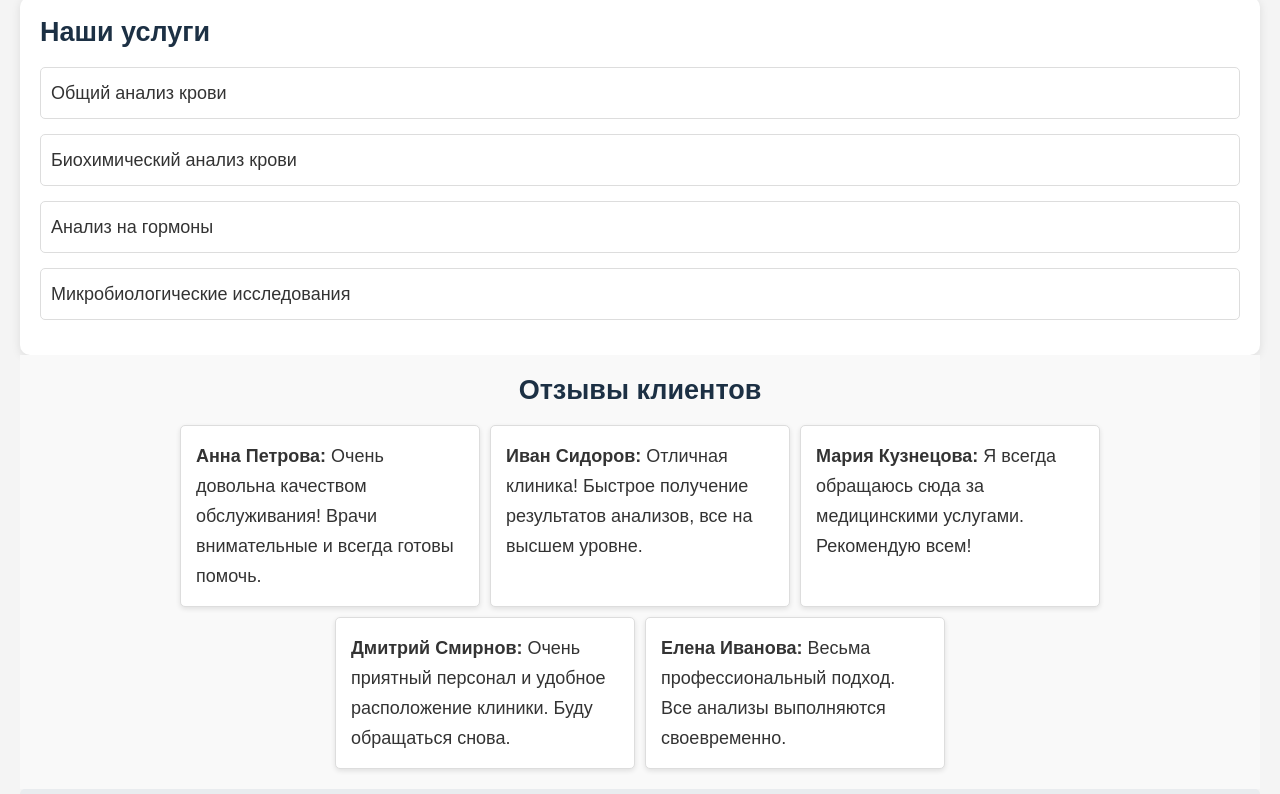
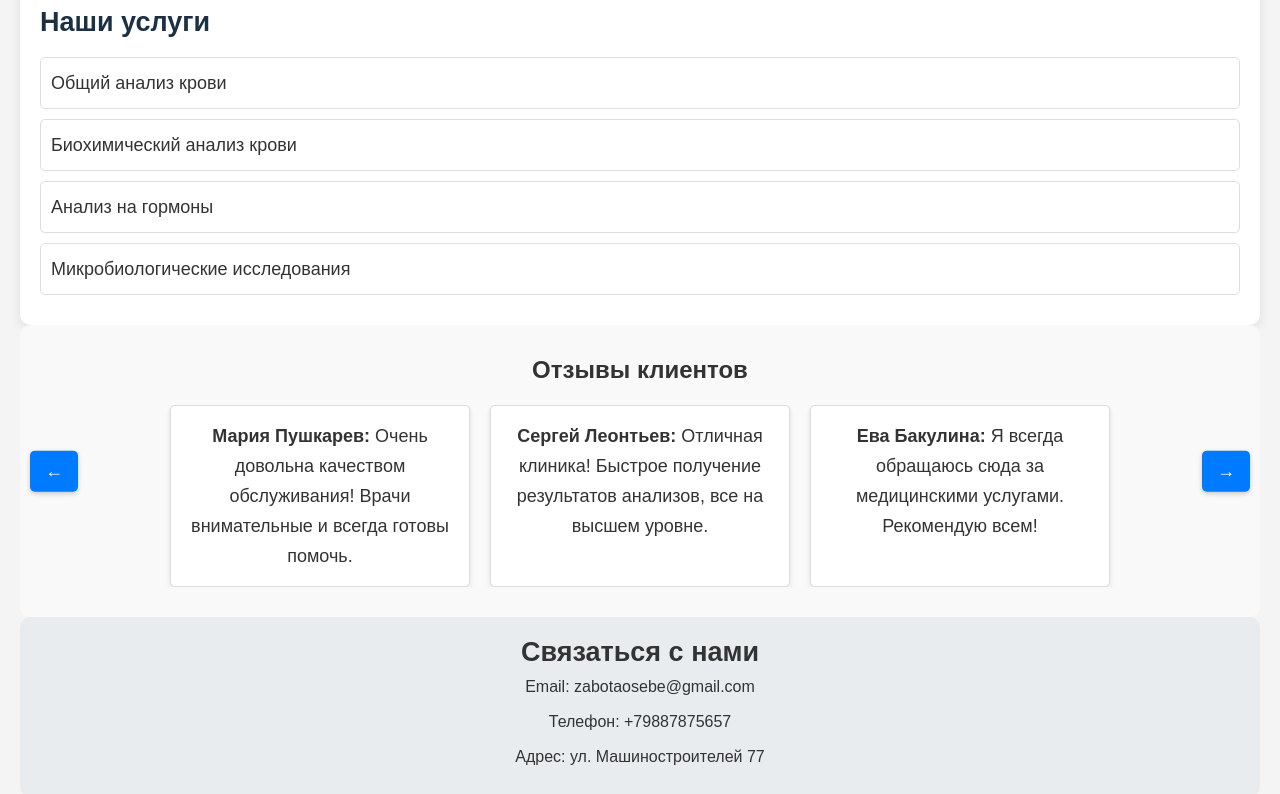
Before and after one commit to Nabieva-LT/project_Nabieva, a plain HTML site: page index.html in a window 1280 px wide. Shown: the part 726-1520 px from the top of the page. Drawn offline with Linux system fonts and the light colour scheme.

Commit message:
Add files via upload

```diff
--- a/index.html
+++ b/index.html
@@ -6,6 +6,11 @@
     <title>Сайт Медицинских анализов</title>
     <link rel="stylesheet" href="styles/normalize.css">
     <link rel="stylesheet" href="styles/style.css">
+    <link rel="stylesheet" href="styles/fonts.css">
+    <link rel="stylesheet" href="styles/base.css">
+    <link rel="stylesheet" href="styles/header.css">
+    <link rel="stylesheet" href="styles/footer.css">
+    <link rel="stylesheet" href="styles/main.css">
 </head>
 <body>
     <header class="header">
@@ -40,21 +45,26 @@
 
         <section class="client-reviews">
             <h2 class="client-reviews__title">Отзывы клиентов</h2>
+            <!-- Кнопки управления слайдером -->
+            <button class="client-reviews__prev">&#8592;</button> <!-- Стрелка влево -->
+            <button class="client-reviews__next">&#8594;</button> <!-- Стрелка вправо -->
+
             <div class="client-reviews__container">
+                <!-- Отзывы -->
                 <div class="client-reviews__review">
-                    <p><strong>Анна Петрова:</strong> Очень довольна качеством обслуживания! Врачи внимательные и всегда готовы помочь.</p>
+                    <p><strong>Мария Пушкарев:</strong> Очень довольна качеством обслуживания! Врачи внимательные и всегда готовы помочь.</p>
                 </div>
                 <div class="client-reviews__review">
-                    <p><strong>Иван Сидоров:</strong> Отличная клиника! Быстрое получение результатов анализов, все на высшем уровне.</p>
+                    <p><strong>Сергей Леонтьев:</strong> Отличная клиника! Быстрое получение результатов анализов, все на высшем уровне.</p>
                 </div>
                 <div class="client-reviews__review">
-                    <p><strong>Мария Кузнецова:</strong> Я всегда обращаюсь сюда за медицинскими услугами. Рекомендую всем!</p>
+                    <p><strong>Ева Бакулина:</strong> Я всегда обращаюсь сюда за медицинскими услугами. Рекомендую всем!</p>
                 </div>
                 <div class="client-reviews__review">
-                    <p><strong>Дмитрий Смирнов:</strong> Очень приятный персонал и удобное расположение клиники. Буду обращаться снова.</p>
+                    <p><strong>Дмитрий Соловьев:</strong> Очень приятный персонал и удобное расположение клиники. Буду обращаться снова.</p>
                 </div>
                 <div class="client-reviews__review">
-                    <p><strong>Елена Иванова:</strong> Весьма профессиональный подход. Все анализы выполняются своевременно.</p>
+                    <p><strong>Юлия Виноградова:</strong> Весьма профессиональный подход. Все анализы выполняются своевременно.</p>
                 </div>
             </div>
         </section>
@@ -71,5 +81,8 @@
     <footer class="footer">
         <p class="footer__text">&copy; 2024 Поликлиника "Забота о здоровье". Все права защищены.</p>
     </footer>
+
+    <script src="scripts/script.js"></script>
 </body>
+
 </html>
--- /dev/null
+++ b/scripts/script.js
@@ -0,0 +1,94 @@
+"use strict";
+
+document.addEventListener("DOMContentLoaded", () => {
+    // 1. Начало.
+    // 2. Получаем все элементы изображений с описанием.
+    // 3. Для каждого изображения (проверяем есть ли такие изображения):
+    // 3.1. Добавляем обработчик наведения курсора на изображение:
+    // 3.1.1. показываем текст при наведении.
+    // 3.2. Добавляем обработчик ухода курсора с изображения:
+    // 3.2.1. Скрываем элемент с описанием.
+
+    // Находим все элементы с классом "certificate__image"
+    const certificateImages = document.querySelectorAll('.certificate__image');
+
+    // Если найдены изображения, добавляем слушатели событий
+    if (certificateImages.length > 0) {
+        // Для каждого изображения добавляем обработчики событий mouseover и mouseout
+        certificateImages.forEach(image => {
+            // Обработчик события при наведении курсора
+            image.addEventListener('mouseover', () => {
+                // Увеличиваем изображение через transform: scale(1.2)
+                image.style.transform = 'scale(1.2)';
+                // Добавляем плавный переход через transition
+                image.style.transition = 'transform 0.3s ease';
+                // Выводим сообщение в консоль для проверки работы
+                console.log('Изображение сертификата/лицензии увеличено');
+            });
+
+            // Обработчик события при уведении курсора
+            image.addEventListener('mouseout', () => {
+                // Возвращаем изображение к исходному размеру
+                image.style.transform = 'scale(1)';
+                // Выводим сообщение в консоль для проверки работы
+                console.log('Изображение сертификата/лицензии возвращено к исходному размеру');
+            });
+        });
+    } else {
+        console.log('Нет изображений сертификатов или лицензий на странице.');
+    }
+});
+
+// scripts/script.js
+
+// Создание слайдера для отзывов
+let currentIndex = 0; // Индекс текущего отзыва
+const reviewsContainer = document.querySelector(".client-reviews__container"); // Контейнер с отзывами
+const reviews = Array.from(document.querySelectorAll(".client-reviews__review")); // Все отзывы
+const prevButton = document.querySelector(".client-reviews__prev"); // Кнопка "Предыдущий"
+const nextButton = document.querySelector(".client-reviews__next"); // Кнопка "Следующий"
+const visibleCards = 3; // Количество отображаемых отзывов
+
+// Функция обновления слайдера
+function updateSlider() {
+    reviews.forEach((review, index) => {
+        if (index >= currentIndex && index < currentIndex + visibleCards) {
+            review.style.display = "block"; // Показываем отзыв
+            review.classList.add("active"); // Добавляем класс active для стилей
+        } else {
+            review.style.display = "none"; // Скрываем отзыв
+            review.classList.remove("active"); // Убираем класс active
+        }
+    });
+
+    // Блокируем кнопки при достижении конца списка
+    prevButton.disabled = currentIndex === 0;
+    nextButton.disabled = currentIndex >= reviews.length - visibleCards;
+}
+
+// Обработчик события для кнопки "Предыдущий"
+prevButton.addEventListener("click", () => {
+    if (currentIndex > 0) {
+        currentIndex--; // Переход на предыдущую страницу
+    } else {
+        currentIndex = reviews.length - visibleCards; // Циклический переход к последним отзывам
+    }
+    updateSlider();
+});
+
+// Обработчик события для кнопки "Следующий"
+nextButton.addEventListener("click", () => {
+    if (currentIndex < reviews.length - visibleCards) {
+        currentIndex++; // Переход на следующую страницу
+    } else {
+        currentIndex = 0; // Циклический переход к первым отзывам
+    }
+    updateSlider();
+});
+
+// Инициализация слайдера
+if (reviews.length > 0) {
+    updateSlider(); // Запускаем слайдер, если есть отзывы
+} else {
+    console.warn("Отзывы не найдены."); // Предупреждение, если отзывов нет
+}
--- a/styles/main.css
+++ b/styles/main.css
@@ -32,49 +32,119 @@
     transform: scale(1.02); /* Легкое увеличение при наведении */
 }
 
+/* Раздел отзывов */
 .client-reviews {
-    padding: 20px; /* Отступы для секции отзывов */
-    background-color: #f9f9f9; /* Светлый фон для секции */
+    position: relative;
+    padding: 30px; /* Отступы внутри секции */
+    text-align: center; /* Центрирование содержимого */
+    background-color: #f9f9f9; /* Светлый фон */
+    border-radius: 10px; /* Закругленные углы секции */
 }
 
+/* Заголовок отзывов */
 .client-reviews__title {
-    text-align: center; /* Центрирование заголовка */
     margin-bottom: 20px; /* Отступ снизу */
-    color: #1c3044; /* Цвет заголовка */
+    font-size: 24px; /* Размер шрифта */
+    color: #333; /* Темный цвет текста */
 }
 
-.client-reviews__container {
-    display: flex; /* Выравнивание элементов в ряд */
-    flex-wrap: wrap; /* Позволяет элементам переходить на новую строку при нехватке места */
-    justify-content: center; /* Центрирование отзывов по горизонтали */
-    gap: 10px; /* Расстояние между отзывами */
+/* Кнопки "Предыдущий" и "Следующий" */
+.client-reviews__prev,
+.client-reviews__next {
+    position: absolute;
+    top: 50%;
+    transform: translateY(-50%);
+    background-color: #007BFF; /* Голубой цвет кнопок */
+    color: white; /* Белый текст */
+    border: none; /* Без границы */
+    padding: 10px 15px; /* Внутренние отступы */
+    cursor: pointer; /* Изменение курсора */
+    font-size: 18px; /* Размер шрифта */
+    z-index: 10; /* Повышение важности кнопок */
+    border-radius: 5px; /* Закругленные углы */
+    box-shadow: 0 2px 5px rgba(0, 0, 0, 0.2); /* Добавляем тень */
 }
 
+/* Эффект при наведении на кнопки */
+.client-reviews__prev:hover,
+.client-reviews__next:hover {
+    background-color: #0056b3; /* Темнее голубой цвет при наведении */
+    box-shadow: 0 4px 8px rgba(0, 0, 0, 0.3); /* Увеличиваем тень */
+}
+
+/* Расположение кнопки "Предыдущий" */
+.client-reviews__prev {
+    left: 10px; /* Расположение слева */
+}
+
+/* Расположение кнопки "Следующий" */
+.client-reviews__next {
+    right: 10px; /* Расположение справа */
+}
+
+/* Контейнер отзывов */
+.client-reviews__container {
+    display: flex;
+    overflow-x: hidden; /* Скрываем горизонтальный скролл */
+    justify-content: center; /* Центрируем отзывы по горизонтали */
+    gap: 20px; /* Расстояние между отзывами */
+    margin-top: 20px; /* Отступ сверху */
+}
+
+/* Карточки отзывов */
 .client-reviews__review {
-    background-color: #ffffff; /* Белый фон для отзыва */
+    background-color: #ffffff; /* Белый фон */
     border: 1px solid #ddd; /* Легкая граница */
     border-radius: 5px; /* Закругленные углы */
     padding: 15px; /* Внутренние отступы */
-    width: 300px; /* Фиксированная ширина блока отзыва */
-    max-width: 80%; /* Максимальная ширина блока отзыва */
-    box-shadow: 0 2px 5px rgba(0, 0, 0, 0.1); /* Тень для блока отзыва */
-    transition: transform 0.2s; /* Плавный переход для эффекта при наведении */
+    width: 300px; /* Фиксированная ширина */
+    box-shadow: 0 2px 5px rgba(0, 0, 0, 0.1); /* Тень */
+    transition: transform 0.2s ease; /* Плавный переход для эффекта при наведении */
+    opacity: 0; /* Сначала скрыты */
+    visibility: hidden; /* Сначала невидимы */
 }
 
-.client-reviews__review:hover {
-    transform: scale(1.02); /* Увеличение при наведении на отзыв */
+/* Активные карточки отзывов */
+.client-reviews__review.active {
+    opacity: 1; /* Показываем активные */
+    visibility: visible; /* Делаем видимыми */
+    transform: scale(1); /* Исходный размер */
 }
 
+/* Эффект при наведении на карточки отзывов */
+.client-reviews__review:hover {
+    transform: scale(1.05); /* Небольшое увеличение при наведении */
+    box-shadow: 0 4px 8px rgba(0, 0, 0, 0.2); /* Увеличиваем тень */
+}
+
+/* Раздел контактов */
 .contact {
     background-color: #e9ecef; /* Светло-серый фон */
-    padding: 20px;
-    border-radius: 5px;
+    padding: 20px; /* Отступы внутри секции */
+    border-radius: 10px; /* Закругленные углы */
+    text-align: center; /* Центрирование текста */
 }
 
+/* Элементы контактов */
 .contact__email,
 .contact__phone,
 .contact__address {
     margin: 5px 0; /* Отступы между строками */
+    font-size: 16px; /* Размер шрифта */
+    color: #333; /* Темный цвет текста */
+}
+
+/* Подчеркивание ссылок в контактах */
+.contact__email a,
+.contact__phone a {
+    text-decoration: none; /* Убираем подчеркивание */
+    color: inherit; /* Наследуем цвет родителя */
+}
+
+/* Эффект при наведении на ссылки контактов */
+.contact__email a:hover,
+.contact__phone a:hover {
+    color: #007BFF; /* Голубой цвет при наведении */
 }
 /* main.css */
 .main {
@@ -95,7 +165,7 @@
 .specialist {
     text-align: center; /* Выравнивание по центру */
     background-color: white; /* Белый фон */
-    padding: 15px; /* Внутренние отступы */
+    padding: 30px; /* Внутренние отступы */
     border-radius: 10px; /* Закругленные углы */
     box-shadow: 0 2px 10px rgba(0, 0, 0, 0.1); /* Тень */
 }
--- a/styles/style.css
+++ b/styles/style.css
@@ -10,11 +10,9 @@
 @import "main.css";
 /* Подключение стилей относящихся к services (услуги)*/
 @import "services.css";
-/* Подключение стилей относящихся к record (запись на прием)*/
-@import "record.css";
-/* Подключение стилей относящихся к nav (навигация)*/
-@import "nav.css";
 /* Подключение стилей относящихся к adaptability (адаптивность)*/
 @import "adaptability.css";
 /* Подключение стилей относящихся к appointment*/
 @import "appointment.css";
+/* Подключение стилей относящихся к normalize*/
+@import "normalize.css";
```
Also changed, not shown: info.html (+4 -0 lines), servis.html (+4 -0 lines), styles/adaptability.css (+17 -0 lines), zap.html (+5 -1 lines), images/Block-schema.png.png (added), 2 other files.
